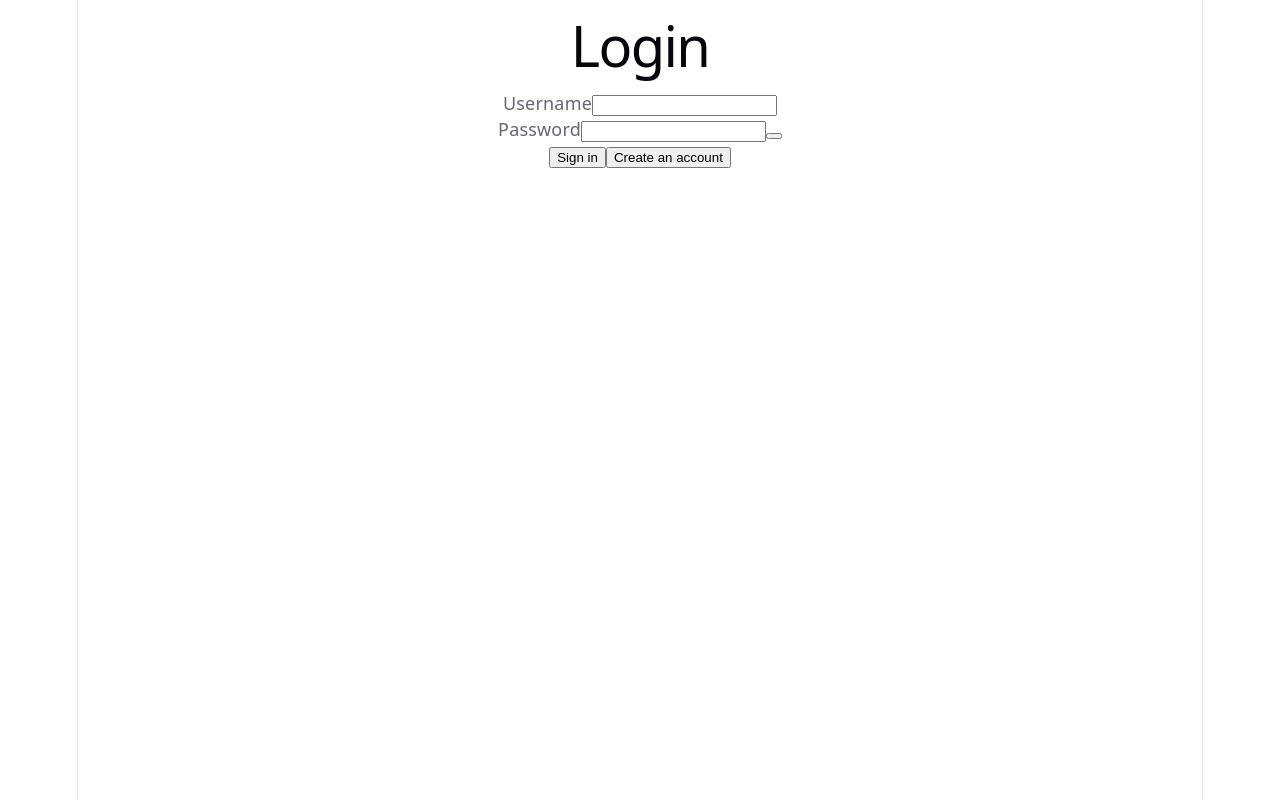
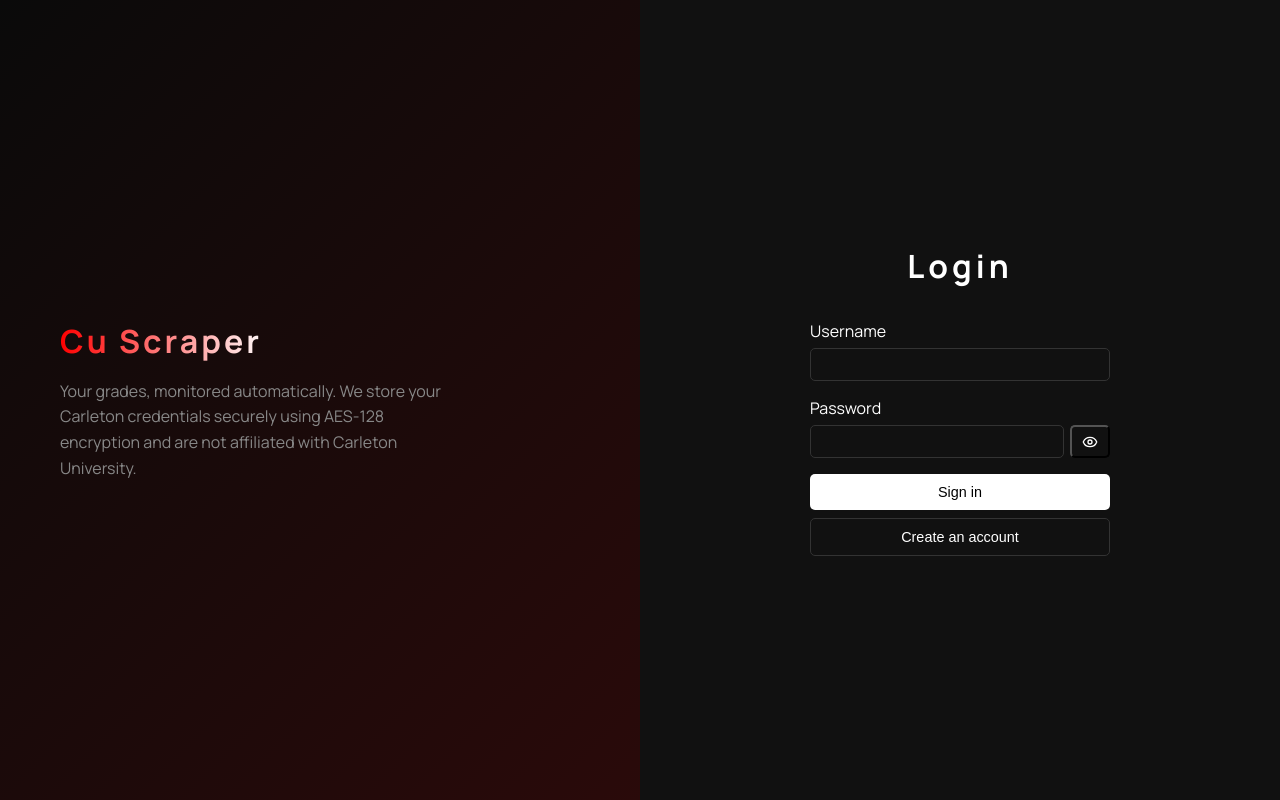
Before and after one commit to adqm0001/cu-scraper, a React (Vite) app in the folder frontend/: page /login in a window 1280 px wide. Built offline with nearby package versions, Linux system fonts and the light colour scheme.

Commit message:
feat: login page design, dashboard page

```diff
--- a/frontend/package.json
+++ b/frontend/package.json
@@ -10,6 +10,7 @@
     "preview": "vite preview"
   },
   "dependencies": {
+    "lucide-react": "^1.17.0",
     "react": "^19.2.6",
     "react-dom": "^19.2.6",
     "react-router": "^7.15.1"
--- a/frontend/src/index.css
+++ b/frontend/src/index.css
@@ -1,111 +1,25 @@
+@import url('https://fonts.googleapis.com/css2?family=Manrope:wght@200..800&display=swap');
+
 :root {
-  --text: #6b6375;
-  --text-h: #08060d;
-  --bg: #fff;
-  --border: #e5e4e7;
-  --code-bg: #f4f3ec;
-  --accent: #aa3bff;
-  --accent-bg: rgba(170, 59, 255, 0.1);
-  --accent-border: rgba(170, 59, 255, 0.5);
-  --social-bg: rgba(244, 243, 236, 0.5);
-  --shadow:
-    rgba(0, 0, 0, 0.1) 0 10px 15px -3px, rgba(0, 0, 0, 0.05) 0 4px 6px -2px;
-
-  --sans: system-ui, 'Segoe UI', Roboto, sans-serif;
-  --heading: system-ui, 'Segoe UI', Roboto, sans-serif;
-  --mono: ui-monospace, Consolas, monospace;
-
-  font: 18px/145% var(--sans);
-  letter-spacing: 0.18px;
-  color-scheme: light dark;
-  color: var(--text);
-  background: var(--bg);
-  font-synthesis: none;
-  text-rendering: optimizeLegibility;
-  -webkit-font-smoothing: antialiased;
-  -moz-osx-font-smoothing: grayscale;
-
-  @media (max-width: 1024px) {
-    font-size: 16px;
-  }
+--bg: #000000;
+--text: #FFFFFF;
 }
 
-@media (prefers-color-scheme: dark) {
-  :root {
-    --text: #9ca3af;
-    --text-h: #f3f4f6;
-    --bg: #16171d;
-    --border: #2e303a;
-    --code-bg: #1f2028;
-    --accent: #c084fc;
-    --accent-bg: rgba(192, 132, 252, 0.15);
-    --accent-border: rgba(192, 132, 252, 0.5);
-    --social-bg: rgba(47, 48, 58, 0.5);
-    --shadow:
-      rgba(0, 0, 0, 0.4) 0 10px 15px -3px, rgba(0, 0, 0, 0.25) 0 4px 6px -2px;
-  }
+* {
+  box-sizing: border-box;
+  margin: 0;
+  padding: 0;
+}
 
-  #social .button-icon {
-    filter: invert(1) brightness(2);
-  }
+body {
+  background: var(--bg);
+  font-family: 'Manrope', sans-serif;
+  color: var(--text);
+  min-height: 100vh;
 }
 
 #root {
-  width: 1126px;
-  max-width: 100%;
-  margin: 0 auto;
-  text-align: center;
-  border-inline: 1px solid var(--border);
-  min-height: 100svh;
+  min-height: 100vh;
   display: flex;
   flex-direction: column;
-  box-sizing: border-box;
 }
-
-body {
-  margin: 0;
-}
-
-h1,
-h2 {
-  font-family: var(--heading);
-  font-weight: 500;
-  color: var(--text-h);
-}
-
-h1 {
-  font-size: 56px;
-  letter-spacing: -1.68px;
-  margin: 32px 0;
-  @media (max-width: 1024px) {
-    font-size: 36px;
-    margin: 20px 0;
-  }
-}
-h2 {
-  font-size: 24px;
-  line-height: 118%;
-  letter-spacing: -0.24px;
-  margin: 0 0 8px;
-  @media (max-width: 1024px) {
-    font-size: 20px;
-  }
-}
-p {
-  margin: 0;
-}
-
-code,
-.counter {
-  font-family: var(--mono);
-  display: inline-flex;
-  border-radius: 4px;
-  color: var(--text-h);
-}
-
-code {
-  font-size: 15px;
-  line-height: 135%;
-  padding: 4px 8px;
-  background: var(--code-bg);
-}
--- a/frontend/src/pages/Dashboard.tsx
+++ b/frontend/src/pages/Dashboard.tsx
@@ -1,4 +1,4 @@
-import { useState, useEffect } from 'react'
+import { useState, useEffect, useRef } from 'react'
 import { useNavigate } from 'react-router';
 import { type Course } from '../utils/Course.ts';
 import { TermCard } from '../components/TermCard.tsx';
@@ -17,8 +17,16 @@
   const [termsCount, setTermsCount] = useState(0);
   const [lastUpdated, setLastUpdated] = useState('');
   const [loading, setLoading] = useState(false);
+  const [notification, setNotification] = useState('');
+  const notificationTimeout = useRef<ReturnType<typeof setTimeout> | null>(null);
 
   const navigate = useNavigate();
+
+  function showNotification(msg: string) {
+    if (notificationTimeout.current) clearTimeout(notificationTimeout.current);
+    setNotification(msg);
+    notificationTimeout.current = setTimeout(() => setNotification(''), 3000);
+  }
 
   function info(){
     if (!grades) return;
@@ -62,6 +70,7 @@
     setGrades(data.grades);
     setLastUpdated(data.last_updated);
     setLoading(false);
+    showNotification('Grade refreshed');
   }
 
   function redirectToProfile(){
@@ -106,6 +115,7 @@
         <button className="profile-btn" onClick={redirectToProfile}></button>
         <button className="logout-btn" onClick={logOut}></button>
       </div>
+      {notification && <p className="notification">{notification}</p>}
       <div className="info-component">
         <label className="cumulativegpa-label">Cumulative GPA</label>
         <label className="totalcredits-label">Total Credits</label>
--- /dev/null
+++ b/frontend/src/pages/Login.css
@@ -0,0 +1,151 @@
+.login-page {
+  display: flex;
+  width: 100%;
+  min-height: 100vh;
+}
+
+.login-left {
+  flex: 1;
+  background: linear-gradient(135deg, #0a0a0a 0%, #2a0a0a 100%);
+  display: flex;
+  flex-direction: column;
+  justify-content: center;
+  padding: 60px;
+}
+
+.login-left h2 {
+  font-size: 2rem;
+  letter-spacing: 3px;
+  margin-bottom: 16px;
+}
+
+.login-left h2 {
+  color: #cc2a2a;
+  background: linear-gradient(90deg, #ff0000 0%, #ffffff 40%);
+  -webkit-background-clip: text;
+  background-clip: text;
+  -webkit-text-fill-color: transparent;
+}
+
+.login-left p {
+  color: #888;
+  line-height: 1.6;
+  max-width: 400px;
+}
+
+.login-right {
+  flex: 1;
+  background: #111;
+  display: flex;
+  align-items: center;
+  justify-content: center;
+}
+
+.login-component {
+  display: flex;
+  flex-direction: column;
+  align-items: center;
+  width: 100%;
+}
+
+.login-left, .login-right {
+  flex: 0 0 50%;
+}
+
+.login-component h1 {
+  font-size: 2rem;
+  letter-spacing: 4px;
+  margin-bottom: 32px;
+}
+
+.username-section, .password-section {
+  display: flex;
+  flex-direction: column;
+  gap: 6px;
+  width: 300px;
+  margin-bottom: 16px;
+}
+
+.input-wrapper {
+  display: flex;
+  flex-direction: row;
+  gap: 6px;
+}
+
+.username-section input, .input-wrapper input {
+  background: #111;
+  border: 1px solid #333;
+  border-radius: 5px;
+  color: white;
+  padding: 8px 12px;
+  outline: none;
+}
+
+.input-wrapper input {
+  width: 100%;
+}
+
+.input-wrapper button {
+  background: #111;
+  color: white;
+  padding: 0 10px;
+  border-radius: 5px;
+  display: flex;
+  align-items: center;
+  justify-content: center;
+}
+
+.signinbutton {
+  width: 300px;
+  padding: 10px;
+  background: white;
+  color: black;
+  border: none;
+  border-radius: 5px;
+  font-size: 0.9rem;
+  cursor: pointer;
+  margin-bottom: 8px;
+}
+
+.registerpage {
+  width: 300px;
+  padding: 10px;
+  background: transparent;
+  color: white;
+  border: 1px solid #333;
+  border-radius: 5px;
+  font-size: 0.9rem;
+  cursor: pointer;
+}
+
+.signinbutton:hover {
+  background: #e0e0e0;
+  cursor: pointer;
+}
+
+.registerpage:hover {
+  border-color: #555;
+  cursor: pointer;
+}
+
+@media (max-width: 768px) {
+  .login-page {
+    flex-direction: column;
+  }
+
+  .login-left, .login-right {
+    flex: 1 1 50%;
+    width: 100%;
+  }
+}
+
+@media (max-width: 400px) {
+  .login-component {
+    width: 100%;
+    padding: 20px;
+  }
+
+  .username-section, .password-section, .signinbutton, .registerpage {
+    width: 100%;
+  }
+}
--- a/frontend/src/pages/Login.tsx
+++ b/frontend/src/pages/Login.tsx
@@ -1,6 +1,8 @@
-import { useState, useRef } from 'react'
+import { useState, useEffect, useRef } from 'react'
 import { useNavigate } from 'react-router';
 import {useAuthContext} from '../context/AuthContext.tsx'
+import { Eye, EyeOff } from 'lucide-react';
+import './Login.css'
 
 export function Login(){
   const [username, setUsername] = useState('')
@@ -10,7 +12,7 @@
   const [showPassword, setShowPassword] = useState(false);
   const errorTimeout = useRef<ReturnType<typeof setTimeout> | null>(null);
 
-  const {setToken} = useAuthContext();
+  const {token, setToken} = useAuthContext();
   const navigate = useNavigate();
 
   function displayErrorMsg(msg: string){
@@ -18,6 +20,12 @@
    setErrorMessage(msg);
    errorTimeout.current = setTimeout(() => setErrorMessage(''), 3000);
   }
+
+  useEffect(() => {
+    if (token){
+      navigate('/app/dashboard', { replace: true});
+    }
+  }, []);
 
   async function handleSignIn(){
     if (!username){
@@ -60,6 +68,12 @@
   }
 
   return(
+    <div className="login-page">
+      <div className="login-left">
+        <h2>Cu Scraper</h2>
+        <p>Your grades, monitored automatically. We store your Carleton credentials securely using AES-128 encryption and are not affiliated with Carleton University.</p>
+      </div>
+      <div className="login-right">
         <div className="login-component">
           <div className="login-title">
             <h1>Login</h1>
@@ -70,12 +84,15 @@
           </div>
           <div className="password-section">
             <label>Password</label>
+            <div className="input-wrapper">
               <input type={showPassword ? "text" : "password"} value={password} onChange={v => setPassword(v.target.value)}/>
-        <button className="view-password" onMouseDown={handleMouseDown} onMouseUp={handleMouseUp}></button>
+              <button className="view-password" onMouseDown={handleMouseDown} onMouseUp={handleMouseUp}>{showPassword ? <EyeOff size={16} /> : <Eye size={16} />}</button>
             </div>
-      <p className="error-msg">{errorMessage}</p>
+          </div>
             <button className="signinbutton" disabled={loading} onClick={handleSignIn}>Sign in</button>
             <button className="registerpage" onClick={redirectRegisterPage}>Create an account</button>
         </div>
+      </div>
+    </div>
   )
 }
```
Also changed, not shown: frontend/src/App.css (deleted, +0 -184 lines), frontend/src/App.tsx (+4 -4 lines), 1 other file (tests, documents, lock files or other folders). Lines whose indentation alone changed are shown as unchanged.
